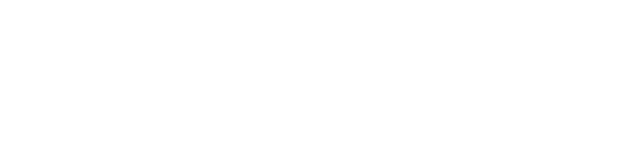
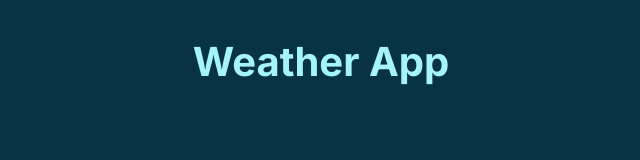
Before and after one commit to clowjs/odin-weather-app, a website built with webpack: page src/index.html in a window 1280 px wide. Shown: the whole page, without its empty margins (319-959 px from the left). Built offline with nearby package versions, Linux system fonts and the light colour scheme.

Commit message:
add basic page styling

```diff
--- a/src/index.css
+++ b/src/index.css
@@ -1,5 +1,27 @@
+@import url('https://fonts.googleapis.com/css2?family=Inter:wght@100..900&display=swap');
+
 * {
   margin: 0;
   padding: 0;
   box-sizing: border-box;
 }
+
+:root {
+  font-family: 'Inter', sans-serif;
+  font-size: 16px;
+  line-height: 1.5;
+}
+
+body {
+  padding: 2rem;
+  background-color: #083344;
+  color: #a5f3fc;
+
+  display: flex;
+  flex-direction: column;
+  align-items: center;
+}
+
+h1 {
+  font-size: 2.5rem;
+}
--- a/src/index.html
+++ b/src/index.html
@@ -3,11 +3,14 @@
   <head>
     <meta charset="UTF-8" />
     <meta name="viewport" content="width=device-width, initial-scale=1.0" />
-    <link rel="stylesheet" href="index.css" />
-    <script src="index.js" defer></script>
     <title>Weather App - The Odin Project</title>
   </head>
   <body>
+    <header>
+      <h1>Weather App</h1>
+    </header>
     <div class="container"></div>
+
+    <script src="./index.js" defer></script>
   </body>
 </html>
--- a/src/index.js
+++ b/src/index.js
@@ -1 +1,3 @@
+import "./index.css";
+
 console.log("Hello World!");
```
Also changed, not shown: dist/index.html (added), dist/main.js (added).
